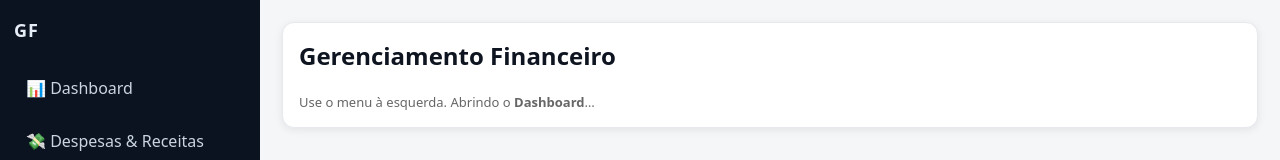
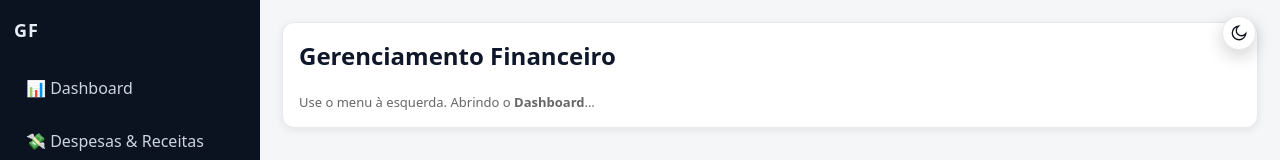
Before and after one commit to Ivanmonteiro-create/gerenciamentofamiliar.site, a Next.js app: page / in a window 1280 px wide. Shown: the top 160 px of the page. Built offline with nearby package versions, Linux system fonts and the light colour scheme.

Commit message:
Update layout.js

```diff
--- a/app/layout.js
+++ b/app/layout.js
@@ -1,4 +1,5 @@
 import "./globals.css";
+import ThemeToggle from "./components/ThemeToggle";
 
 export const metadata = {
   title: "Gerenciamento Financeiro",
@@ -24,7 +25,9 @@ export default function RootLayout({ children }) {
           </aside>
 
           {/* Conteúdo */}
-          <main style={{ padding: "22px 22px 32px" }}>
+          <main style={{ padding: "22px 22px 32px", position: "relative" }}>
+            {/* FAB de tema global (sol/lua) */}
+            <ThemeToggle />
             {children}
           </main>
         </div>
```
